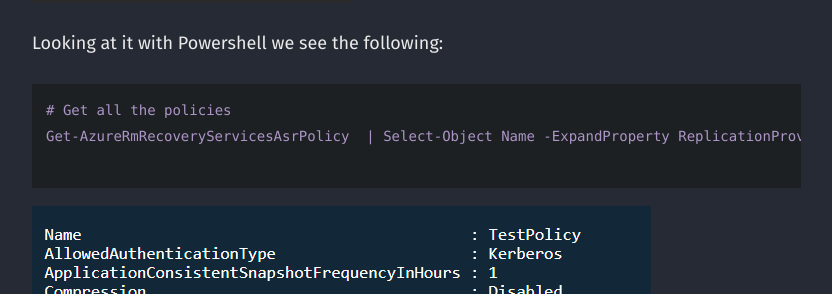
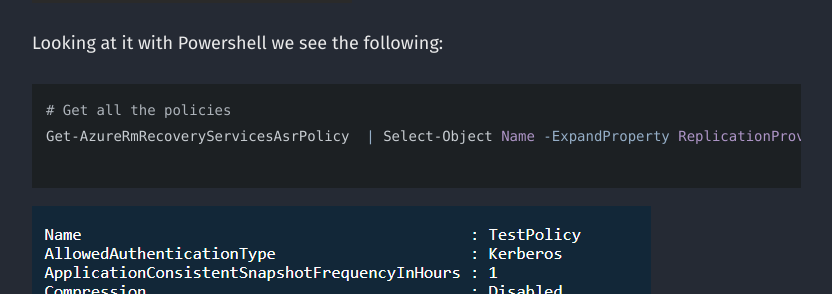
Before and after one commit to energetic-it/energetic-it.github.io, a Jekyll site: the page built from _posts/2018-08-21-azure-site-recovery-replication-policy-bug.md, in a window 1280 px wide and 900 px high, scrolled down 3413 px. Shown: the part 158-452 px from the top of the window, without its empty margins (40-872 px from the left). Built offline with Jekyll 4.4.1, drawn with Linux system fonts in a browser that asks for light colours.

Commit message:
change ps to powershell

````diff
--- a/_posts/2018-08-21-azure-site-recovery-replication-policy-bug.md
+++ b/_posts/2018-08-21-azure-site-recovery-replication-policy-bug.md
@@ -67,7 +67,7 @@
 
 Looking at it with Powershell we see the following:
 
-```ps
+```powershell
 # Get all the policies
 Get-AzureRmRecoveryServicesAsrPolicy  | Select-Object Name -ExpandProperty ReplicationProviderSettings
 
````
